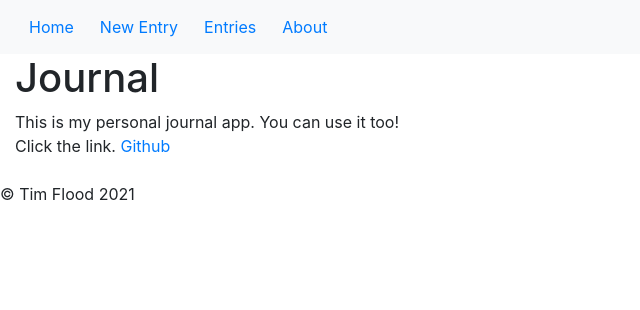
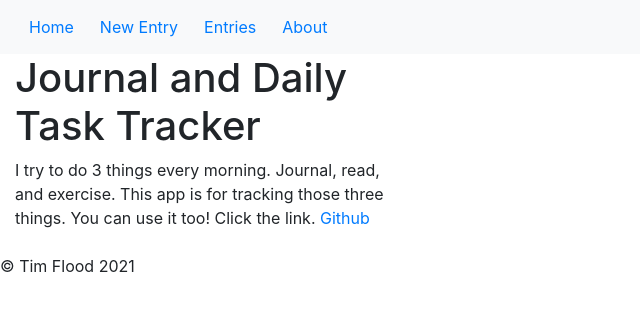
Before and after one commit to t-flood/journal-project, a React (Create React App) app in the folder client/: page / in a window 1280 px wide. Shown: the top 310 px of the page, without its empty margins (0-640 px from the left). Built offline with nearby package versions, Linux system fonts and the light colour scheme.

Commit message:
changed some copy on the home page

```diff
--- a/client/src/components/Form.js
+++ b/client/src/components/Form.js
@@ -54,23 +54,23 @@ class Form extends Component {
             ></textarea>
             <div className="form-check">
               <input
-                class="form-check-input"
+                className="form-check-input"
                 type="checkbox"
                 value=""
                 id="flexCheckDefault"
               />
-              <label className="form-check-label" for="flexCheckDefault">
+              <label className="form-check-label" htmlFor="flexCheckDefault">
                 Exercise
               </label>
             </div>
             <div className="form-check">
               <input
-                class="form-check-input"
+                className="form-check-input"
                 type="checkbox"
                 value=""
                 id="flexCheckDefault"
               />
-              <label className="form-check-label" for="flexCheckDefault">
+              <label className="form-check-label" htmlFor="flexCheckDefault">
                 Read
               </label>
             </div>
--- a/client/src/components/Home.js
+++ b/client/src/components/Home.js
@@ -5,9 +5,11 @@ class Home extends Component {
     return (
       <div className="App">
         <div className="col-md-4 mb-4">
-          <h1>Journal</h1>
+          <h1>Journal and Daily Task Tracker</h1>
           <p>
-            This is my personal journal app. You can use it too! Click the link.{" "}
+            I try to do 3 things every morning. Journal, read, and exercise.
+            This app is for tracking those three things. You can use it too!
+            Click the link.{" "}
             <a href="https://github.com/t-flood/journal-project">Github</a>
           </p>
         </div>
```
